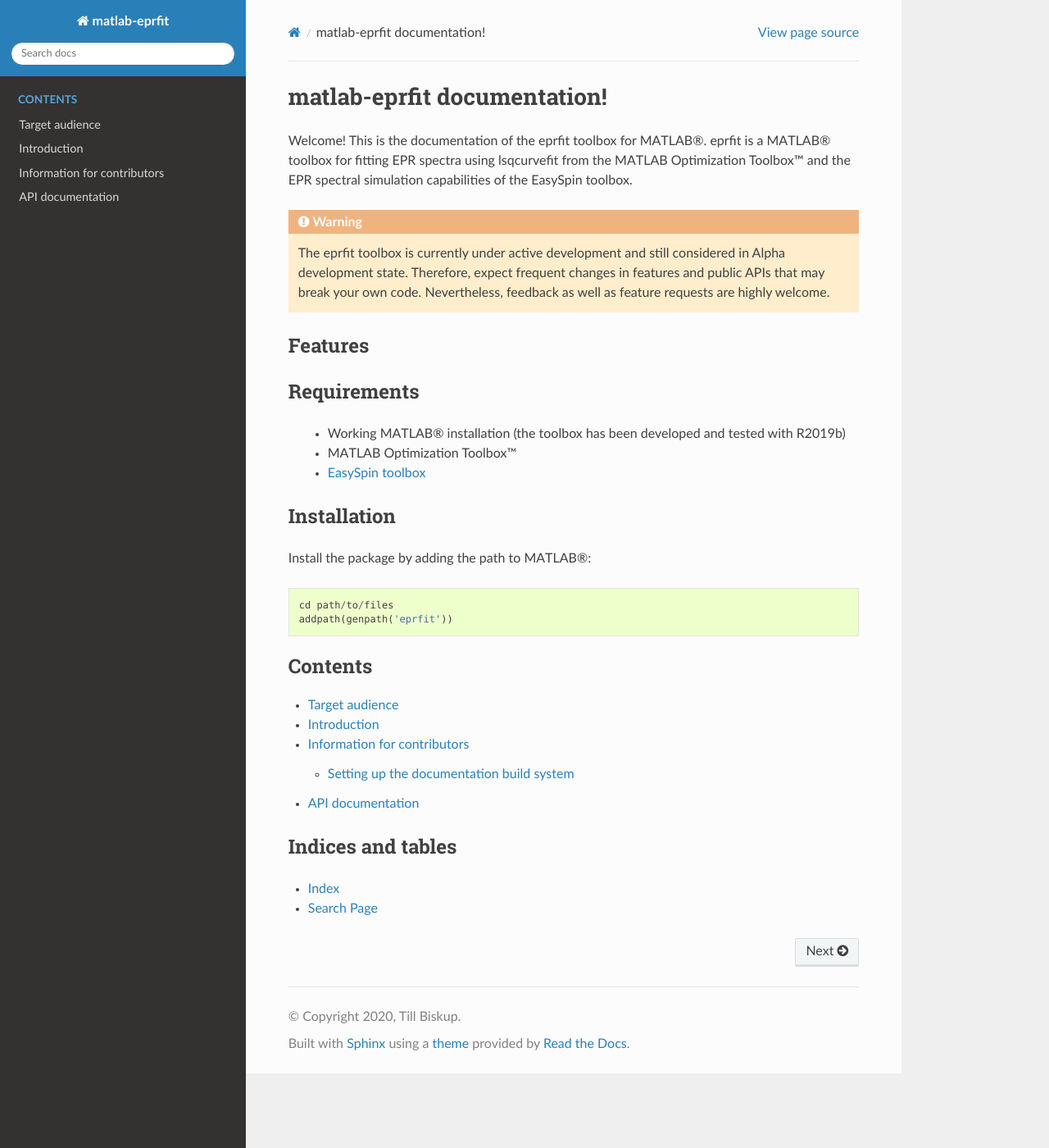
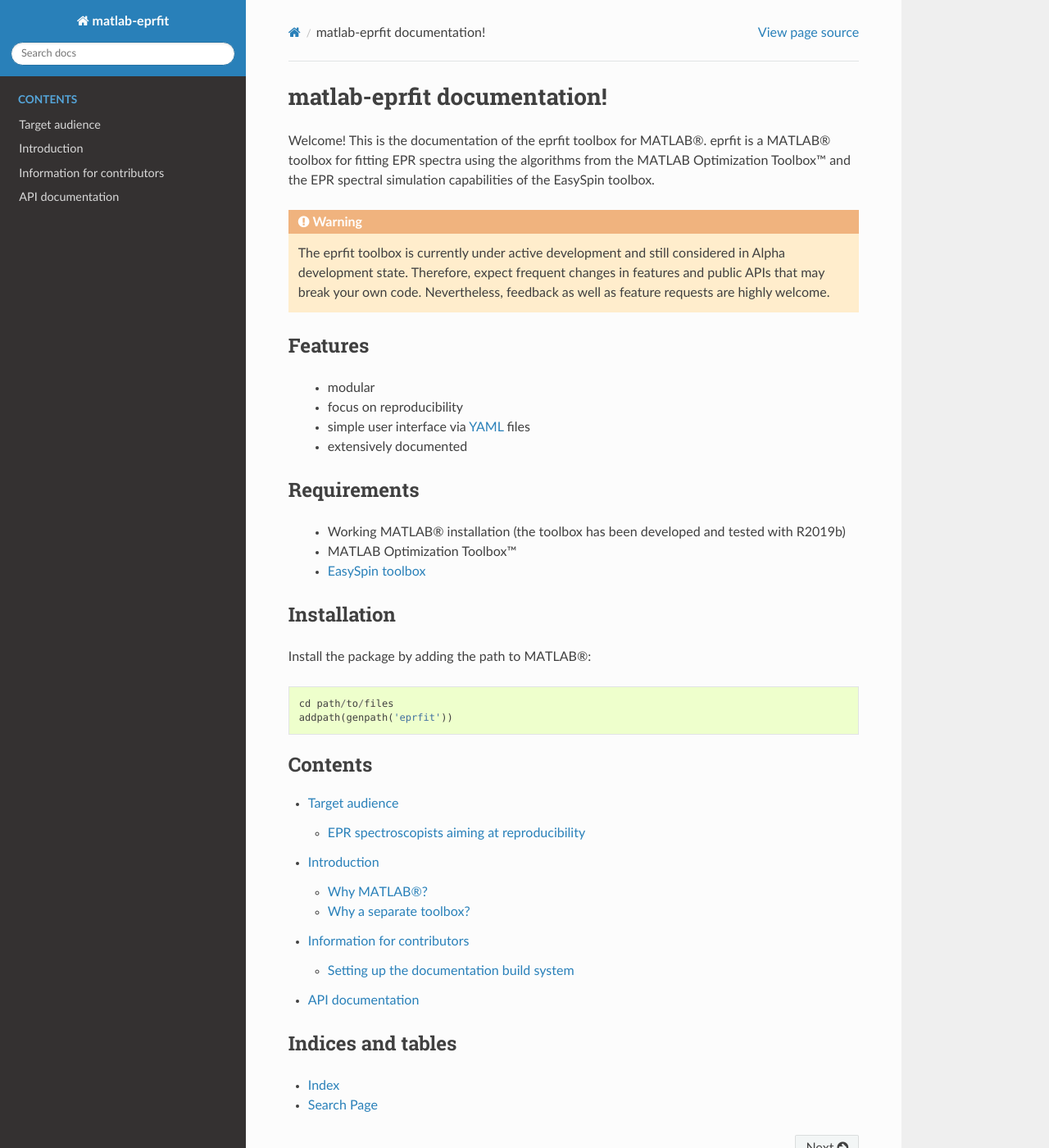
Before and after one commit to tillbiskup/matlab-eprfit, a Sphinx documentation site: the page built from docs/index.rst, in a window 1280 px wide and 1400 px high. Shown: the whole window at 82% size. Built offline with Sphinx 7.4.7 and the Read the Docs theme 2.0.0, drawn with Linux system fonts in a browser that asks for light colours.

```diff
--- a/docs/conf.py
+++ b/docs/conf.py
@@ -22,7 +22,7 @@ copyright = '2020, Till Biskup'
 author = 'Till Biskup'
 
 # The full version, including alpha/beta/rc tags
-release = '0.0.1.dev5'
+release = ''
 
 
 # -- General configuration ---------------------------------------------------
--- a/docs/index.rst
+++ b/docs/index.rst
@@ -9,7 +9,7 @@ matlab-eprfit documentation!
 ============================
 
 Welcome! This is the documentation of the eprfit toolbox for MATLAB\ |reg|.
-eprfit is a MATLAB\ |reg| toolbox for fitting EPR spectra using lsqcurvefit from the MATLAB Optimization Toolbox\ |trade| and the EPR spectral simulation capabilities of the EasySpin toolbox.
+eprfit is a MATLAB\ |reg| toolbox for fitting EPR spectra using the algorithms from the MATLAB Optimization Toolbox\ |trade| and the EPR spectral simulation capabilities of the EasySpin toolbox.
 
 .. warning::
   The eprfit toolbox is currently under active development and still considered in Alpha development state. Therefore, expect frequent changes in features and public APIs that may break your own code. Nevertheless, feedback as well as feature requests are highly welcome.
@@ -17,6 +17,11 @@ eprfit is a MATLAB\ |reg| toolbox for fitting EPR spectra using lsqcurvefit from
 
 Features
 --------
+
+  * modular
+  * focus on reproducibility
+  * simple user interface via `YAML <https://yaml.org/>`_ files
+  * extensively documented
 
 
 Requirements
```
Also changed, not shown: docs/audience.rst (+10 -0 lines), docs/introduction.rst (+14 -0 lines), 2 other files.
